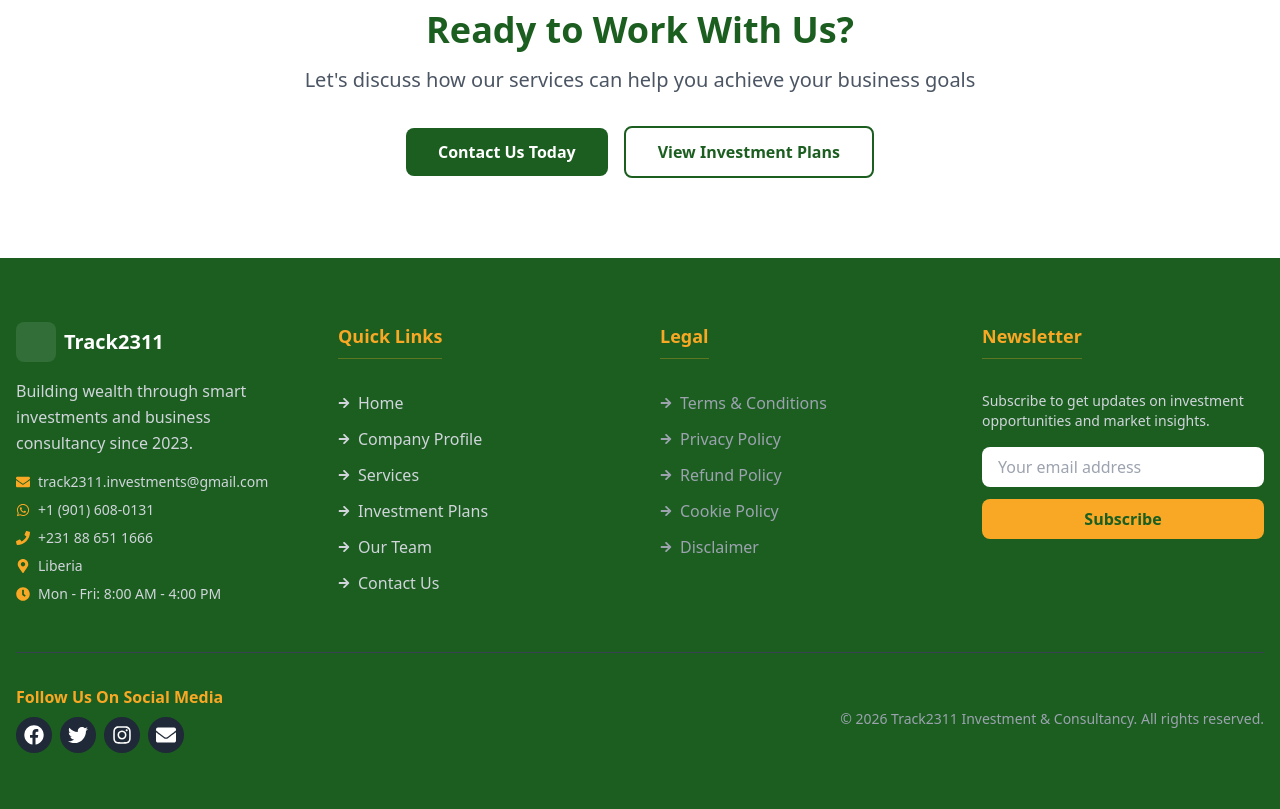
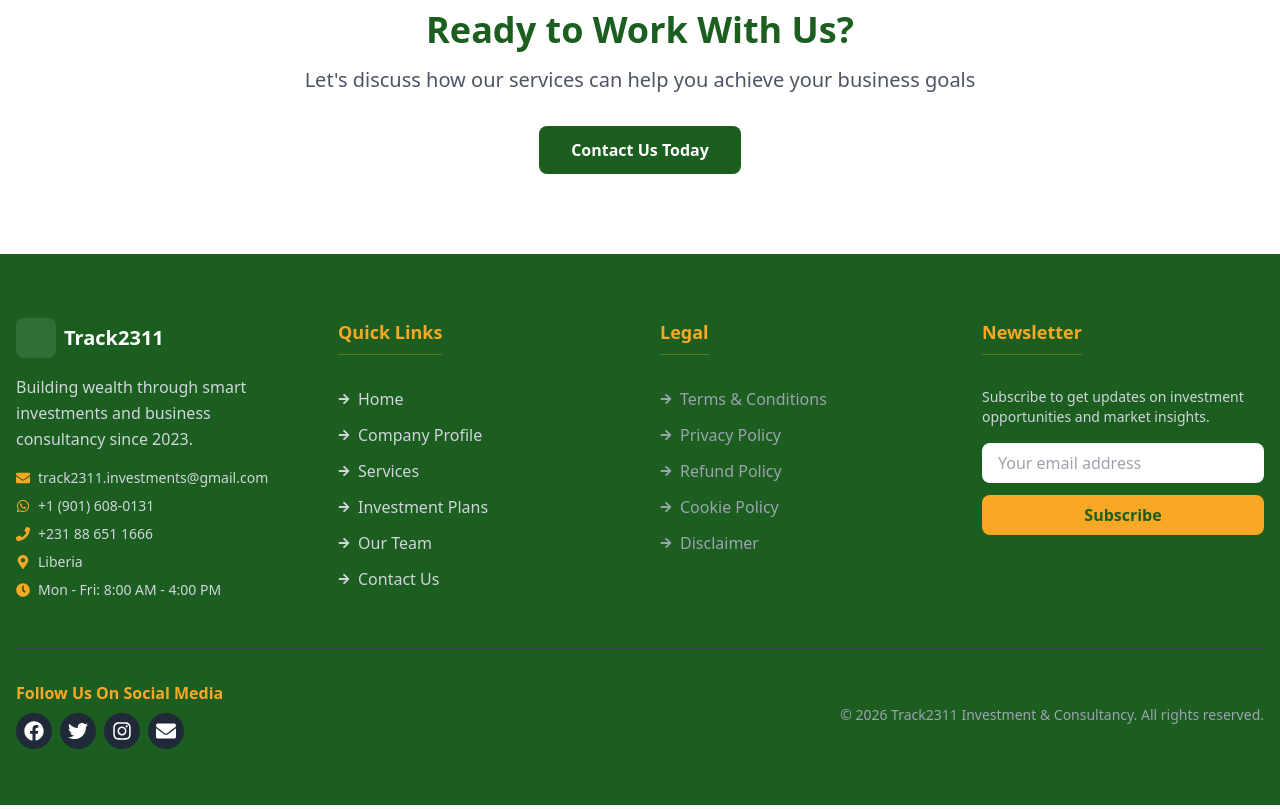
Before and after one commit to Franbeko/Track2311, a React (Vite) app in the folder client/: page /services in a window 1280 px wide. Shown: the part 2825-3634 px from the top of the page. Built offline with nearby package versions, Linux system fonts and the light colour scheme; no server answers.

Commit message:
Changes made in the frontend services.jsx file

```diff
--- a/client/src/pages/Services.jsx
+++ b/client/src/pages/Services.jsx
@@ -370,9 +370,6 @@ const Services = () => {
                 <Link to="/contact" className="bg-primary text-white px-8 py-3 rounded-lg font-semibold hover:bg-secondary transition-all inline-block transform hover:scale-105">
                   {t.servicesPage?.buttons?.contactUs || "Contact Our Agricultural Team"}
                 </Link>
-                <Link to="/plans" className="border-2 border-primary text-primary px-8 py-3 rounded-lg font-semibold hover:bg-primary hover:text-white transition-all inline-block">
-                  {t.servicesPage?.buttons?.viewPlans || "Explore Farm Investment Plans"}
-                </Link>
               </div>
             </motion.div>
           </div>
```
